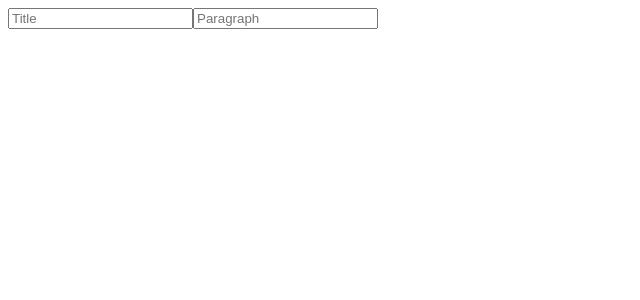
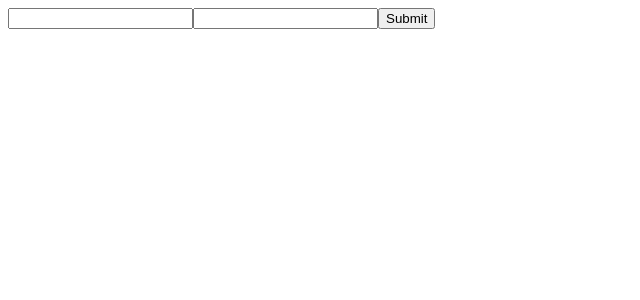
Before and after one commit to JuanerArg/TP-Blog, a React (Vite) app: page /PostCreator in a window 1280 px wide. Shown: the top 300 px of the page, without its empty margins (0-640 px from the left). Built offline with nearby package versions, Linux system fonts and the light colour scheme.

Commit message:
semptimo intento de que los comentarios no desaparezcan y los post tampoco

```diff
--- a/src/PostCreator.jsx
+++ b/src/PostCreator.jsx
@@ -1,51 +1,58 @@
 import { useState, useEffect } from "react";
+
 const PostCreator = () => {
-  const [Post, setPost] = useState([]);
-  const [Titulo, setTitulo] = useState("");
-  const [Parrafo, setParrafo] = useState("");
-  const [id, setID] = useState(0);
+
+  const [posts, setPosts] = useState(() => {
+    const storedPosts = JSON.parse(localStorage.getItem('posts'));
+    return storedPosts || [];
+  });
+
+  const [title, setTitle] = useState('');
+  const [paragraph, setParagraph] = useState('');
 
   useEffect(() => {
-    const json = JSON.stringify(Post);
-    localStorage.setItem("Post", json);
-  }, [Post]);
+    localStorage.setItem('posts', JSON.stringify(posts));
+  }, [posts]);
 
-  const handleTitle = (e) => {
-    setTitulo(e.target.value);
+  const handleTitleChange = (e) => {
+    setTitle(e.target.value);
   };
 
-  const handleParagraph = (e) => {
-    setParrafo(e.target.value);
+  const handleParagraphChange = (e) => {
+    setParagraph(e.target.value);
   };
 
   const handleSubmit = (e) => {
     e.preventDefault();
-    const nuevoPost = { id: id, titulo: Titulo, parrafo: Parrafo };
-    setPost([...Post, nuevoPost]);
-    setTitulo("");
-    setParrafo("");
-    setID(id + 1);
-    console.log(Post);
+
+    const newPost = {
+      id,
+      title,
+      paragraph
+    };
+
+    setPosts(prevPosts => [...prevPosts, newPost]);
+
+    setTitle('');
+    setParagraph('');
   };
+
   return (
-    <>
-      <form onSubmit={handleSubmit}>
-        <input
-          value={Titulo}
-          onChange={handleTitle}
-          type="text"
-          placeholder="Title"
-        ></input>
+    <form onSubmit={handleSubmit}>
 
-        <input
-          value={Parrafo}
-          onChange={handleParagraph}
-          type="text"
-          placeholder="Paragraph"
-        ></input>
-        <input type="submit" value="ingresar" hidden />
-      </form>
-    </>
+      <input
+        value={title}
+        onChange={handleTitleChange}
+      />
+
+      <input
+        value={paragraph}
+        onChange={handleParagraphChange}
+      />
+
+      <button type="submit">Submit</button>
+
+    </form>
   );
 };
 
```
